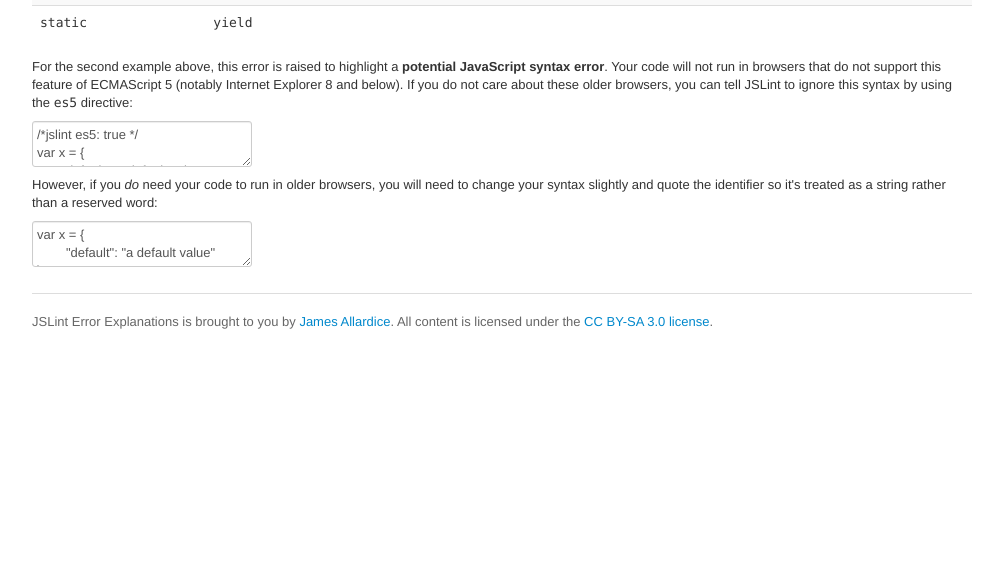
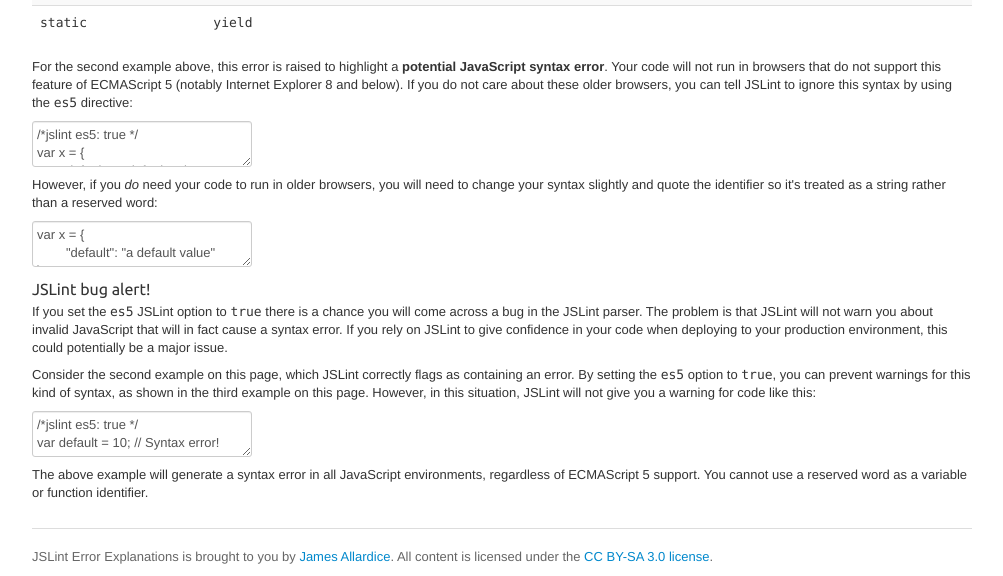
Before and after one commit to jamesallardice/jslint-error-explanations, a Jekyll site: the page built from _posts/1931-01-01-expected-an-identifier-and-instead-saw-a-a-reserved-word.html, in a window 1280 px wide and 900 px high, scrolled down 567 px, cut to the strip 324-900 px from the top of the window. Shown: the whole strip, without its empty margins (138-1141 px from the left). Built offline with Jekyll 4.4.1, drawn with Linux system fonts in a browser that asks for light colours; nearby versions of some CDN libraries; before the commit the page ends 1232 px from its top, so only the background shows below that.

Commit message:
Added detail of JSLint bug to reserved word article

```diff
--- a/_posts/1931-01-01-expected-an-identifier-and-instead-saw-a-a-reserved-word.html
+++ b/_posts/1931-01-01-expected-an-identifier-and-instead-saw-a-a-reserved-word.html
@@ -109,3 +109,16 @@ var x = {
 var x = {
 	"default": "a default value"
 };</textarea>
+<h3>JSLint bug alert!</h3>
+<p>
+	If you set the <span class="code">es5</span> JSLint option to <span class="code">true</span> there is a chance you will come across a bug in the JSLint parser. The problem is that JSLint will not warn you about invalid JavaScript that will in fact cause a syntax error. If you rely on JSLint to give confidence in your code when deploying to your production environment, this could potentially be a major issue.
+</p>
+<p>
+	Consider the second example on this page, which JSLint correctly flags as containing an error. By setting the <span class="code">es5</span> option to <span class="code">true</span>, you can prevent warnings for this kind of syntax, as shown in the third example on this page. However, in this situation, JSLint will not give you a warning for code like this:
+</p>
+<textarea>
+/*jslint es5: true */
+var default = 10; // Syntax error!</textarea>
+<p>
+	The above example will generate a syntax error in all JavaScript environments, regardless of ECMAScript 5 support. You cannot use a reserved word as a variable or function identifier.
+</p>
```
